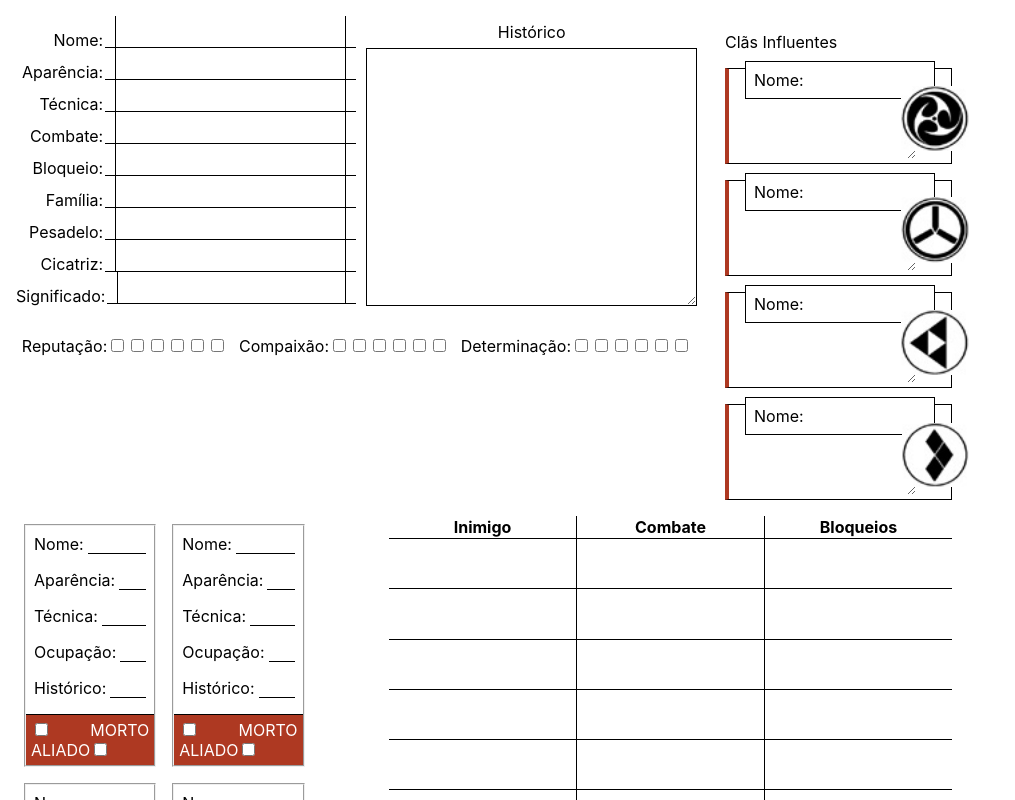
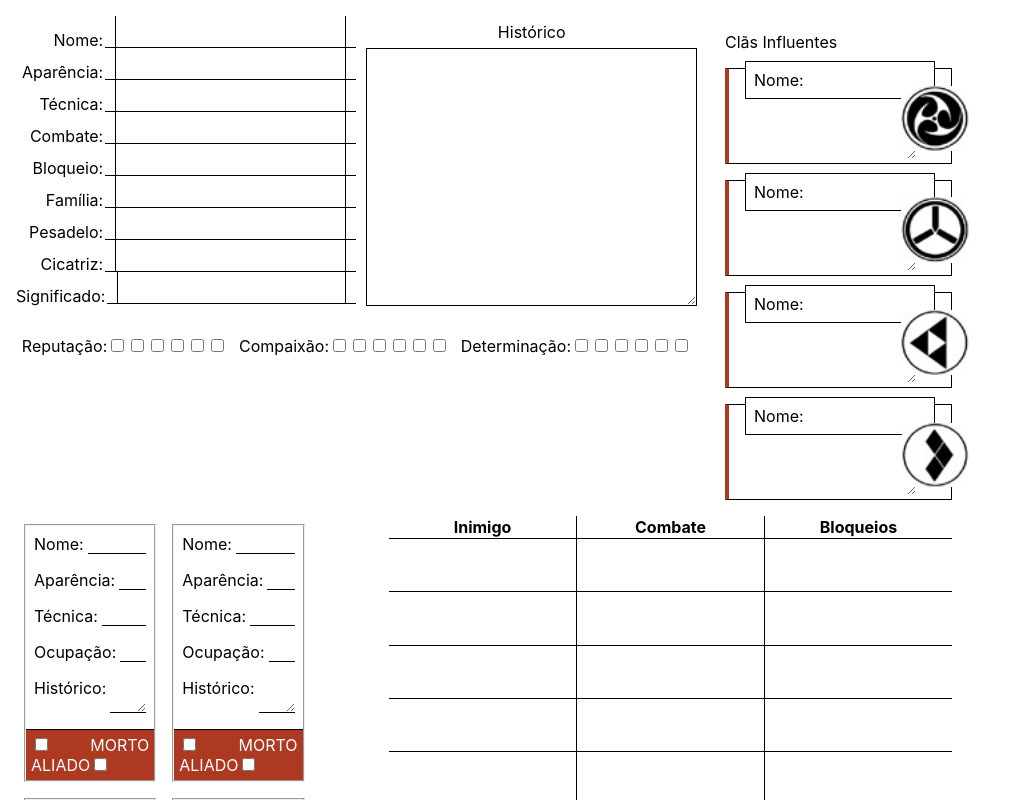
Before and after one commit to hack-and-slash/ronin, a React (Create React App) app: page / in a window 1280 px wide. Shown: the top 800 px of the page, without its empty margins (0-1015 px from the left). Built offline with nearby package versions, Linux system fonts and the light colour scheme.

Commit message:
Add isVillain option to NpcCard

```diff
--- a/src/components/NpcCard.js
+++ b/src/components/NpcCard.js
@@ -1,12 +1,11 @@
 import React from 'react';
-
+import PropTypes from 'prop-types';
 import { Field } from 'react-final-form';
 
 import Checkbox from './Fields/Checkbox';
-
 import styles from './NpcCard.module.css';
 
-const NpcCard = ({ className }) => (
+const NpcCard = ({ className, isVillain }) => (
   <fieldset className={className || styles.npcCard}>
     <div className={styles.npcCardField}>
       <label>Nome:</label>
@@ -20,20 +19,45 @@ const NpcCard = ({ className }) => (
       <label>Técnica:</label>
       <Field name="npc-tecnica" component="input" className={styles.npcCardInput} />
     </div>
+
+    {!isVillain && (
       <div className={styles.npcCardField}>
         <label>Ocupação:</label>
-      <Field name="npc-appearence" component="input" className={styles.npcCardInput} />
+        <Field name="npc-ocupacao" component="input" className={styles.npcCardInput} />
+      </div>
+    )}
+
+    {isVillain && (
+      <>
+      <div className={styles.npcCardField}>
+        <label>Combate:</label>
+        <Field name="npc-combate" component="input" className={styles.npcCardInput} />
       </div>
       <div className={styles.npcCardField}>
+        <label>Bloqueio:</label>
+        <Field name="npc-bloqueio" component="input" className={styles.npcCardInput} />
+      </div>
+      </>
+    )}
+
+    <div className={styles.npcCardField}>
       <label>Histórico:</label>
-      <Field name="npc-historico" component="input" className={styles.npcCardInput} />
+      <Field name="npc-historico" component="textarea" className={styles.npcCardInput} />
     </div>
 
     <div className={styles.npcCardFooter}>
+      {!isVillain && (
         <label>
           <Checkbox name="npc-aliado" type="checkbox" value="1" />
           <span>Aliado</span>
         </label>
+      )}
+      {isVillain && (
+        <label>
+          <Checkbox name="npc-derrotado" type="checkbox" value="1" />
+          <span>Derrotado</span>
+        </label>
+      )}
       <label>
         <span>Morto</span>
         <Checkbox name="npc-morto" type="checkbox" value="1" />
@@ -42,4 +66,9 @@ const NpcCard = ({ className }) => (
   </fieldset>
 );
 
+NpcCard.propTypes = {
+  className: PropTypes.string,
+  isVillain: PropTypes.bool,
+};
+
 export default NpcCard;
```
Lines whose indentation alone changed are shown as unchanged.
